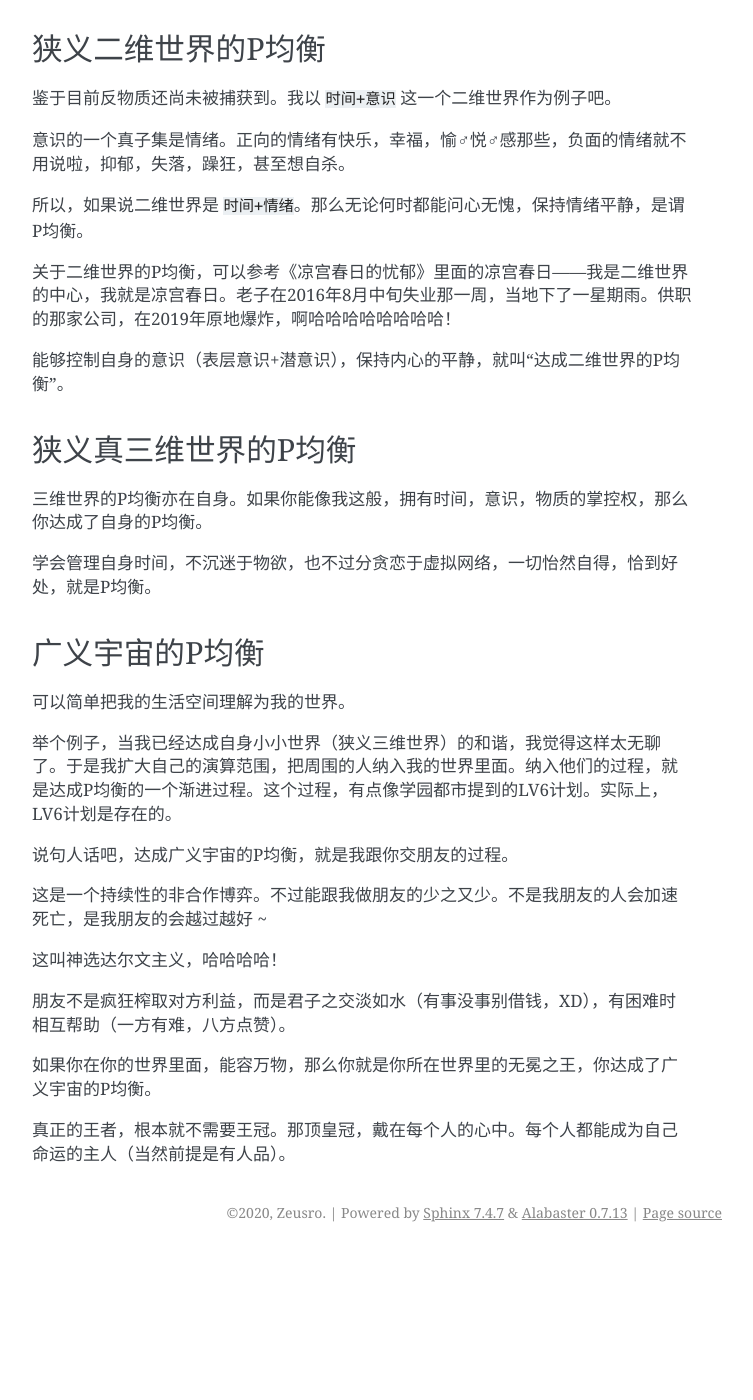
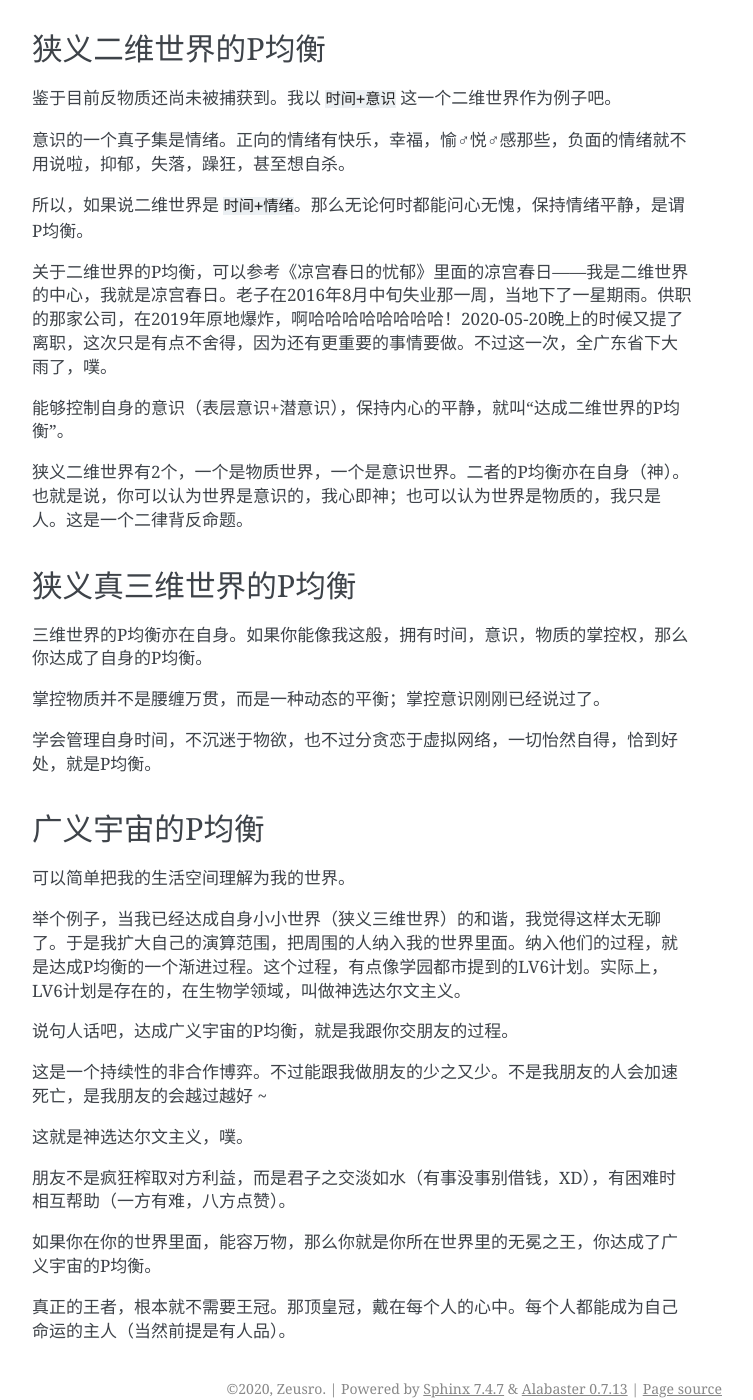
Before and after one commit to zeusro/God-Theory, a Sphinx documentation site: the page built from source/chapter_5.md, in a window 1280 px wide and 1400 px high, scrolled down 743 px. Shown: the whole window, without its empty margins (388-1141 px from the left). Built offline with Sphinx 7.4.7, drawn with Linux system fonts in a browser that asks for light colours; before the commit the page ends 1995 px from its top, so only the background shows below that.

Commit message:
Sun May 24 19:34:50 CST 2020

```diff
--- a/source/chapter_5.md
+++ b/source/chapter_5.md
@@ -30,13 +30,17 @@ P均衡，近似于大同社会的那个解，是动植物，微生物，细菌
 
 所以，如果说二维世界是 `时间+情绪`。那么无论何时都能问心无愧，保持情绪平静，是谓P均衡。
 
-关于二维世界的P均衡，可以参考《凉宫春日的忧郁》里面的凉宫春日——我是二维世界的中心，我就是凉宫春日。老子在2016年8月中旬失业那一周，当地下了一星期雨。供职的那家公司，在2019年原地爆炸，啊哈哈哈哈哈哈哈哈！
+关于二维世界的P均衡，可以参考《凉宫春日的忧郁》里面的凉宫春日——我是二维世界的中心，我就是凉宫春日。老子在2016年8月中旬失业那一周，当地下了一星期雨。供职的那家公司，在2019年原地爆炸，啊哈哈哈哈哈哈哈哈！2020-05-20晚上的时候又提了离职，这次只是有点不舍得，因为还有更重要的事情要做。不过这一次，全广东省下大雨了，噗。
 
 能够控制自身的意识（表层意识+潜意识），保持内心的平静，就叫“达成二维世界的P均衡”。
+
+狭义二维世界有2个，一个是物质世界，一个是意识世界。二者的P均衡亦在自身（神）。也就是说，你可以认为世界是意识的，我心即神；也可以认为世界是物质的，我只是人。这是一个二律背反命题。
 
 ## 狭义真三维世界的P均衡
 
 三维世界的P均衡亦在自身。如果你能像我这般，拥有时间，意识，物质的掌控权，那么你达成了自身的P均衡。
+
+掌控物质并不是腰缠万贯，而是一种动态的平衡；掌控意识刚刚已经说过了。
 
 学会管理自身时间，不沉迷于物欲，也不过分贪恋于虚拟网络，一切怡然自得，恰到好处，就是P均衡。
 
@@ -44,13 +48,13 @@ P均衡，近似于大同社会的那个解，是动植物，微生物，细菌
 
 可以简单把我的生活空间理解为我的世界。
 
-举个例子，当我已经达成自身小小世界（狭义三维世界）的和谐，我觉得这样太无聊了。于是我扩大自己的演算范围，把周围的人纳入我的世界里面。纳入他们的过程，就是达成P均衡的一个渐进过程。这个过程，有点像学园都市提到的LV6计划。实际上，LV6计划是存在的。
+举个例子，当我已经达成自身小小世界（狭义三维世界）的和谐，我觉得这样太无聊了。于是我扩大自己的演算范围，把周围的人纳入我的世界里面。纳入他们的过程，就是达成P均衡的一个渐进过程。这个过程，有点像学园都市提到的LV6计划。实际上，LV6计划是存在的，在生物学领域，叫做神选达尔文主义。
 
 说句人话吧，达成广义宇宙的P均衡，就是我跟你交朋友的过程。
 
 这是一个持续性的非合作博弈。不过能跟我做朋友的少之又少。不是我朋友的人会加速死亡，是我朋友的会越过越好 ~
 
-这叫神选达尔文主义，哈哈哈哈！
+这就是神选达尔文主义，噗。
 
 朋友不是疯狂榨取对方利益，而是君子之交淡如水（有事没事别借钱，XD），有困难时相互帮助（一方有难，八方点赞）。
 
```
Also changed, not shown: source/chapter_2.md (+4 -5 lines), source/chapter_3.md (+6 -2 lines).
